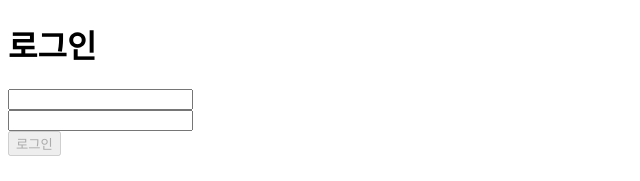
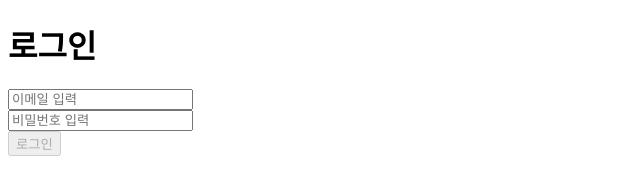
Before and after one commit to AlgeMoya/wanted-pre-onboarding-frontend, a React (Create React App) app: page /#/signin in a window 1280 px wide. Shown: the top 181 px of the page, without its empty margins (0-640 px from the left). Built offline with nearby package versions, Linux system fonts and the light colour scheme.

Commit message:
feat: 비밀번호 type 수정, placeholder 추가

```diff
--- a/src/pages/Signin.jsx
+++ b/src/pages/Signin.jsx
@@ -62,11 +62,14 @@ function Signin() {
       <input
         data-testid="email-input"
         value={email}
+        placeholder="이메일 입력"
         onChange={(e) => setEmail(e.target.value)}
       />
       <br />
       <input
         data-testid="password-input"
+        type="password"
+        placeholder="비밀번호 입력"
         value={password}
         onChange={(e) => setPassword(e.target.value)}
       />
--- a/src/pages/Signup.jsx
+++ b/src/pages/Signup.jsx
@@ -61,12 +61,15 @@ function Signup() {
       <input
         data-testid="email-input"
         value={email}
+        placeholder="이메일 입력"
         onChange={(e) => setEmail(e.target.value)}
       />
       <br />
       <input
         data-testid="password-input"
+        type="password"
         value={password}
+        placeholder="비밀번호 입력"
         onChange={(e) => setPassword(e.target.value)}
       />
       <br />
```
